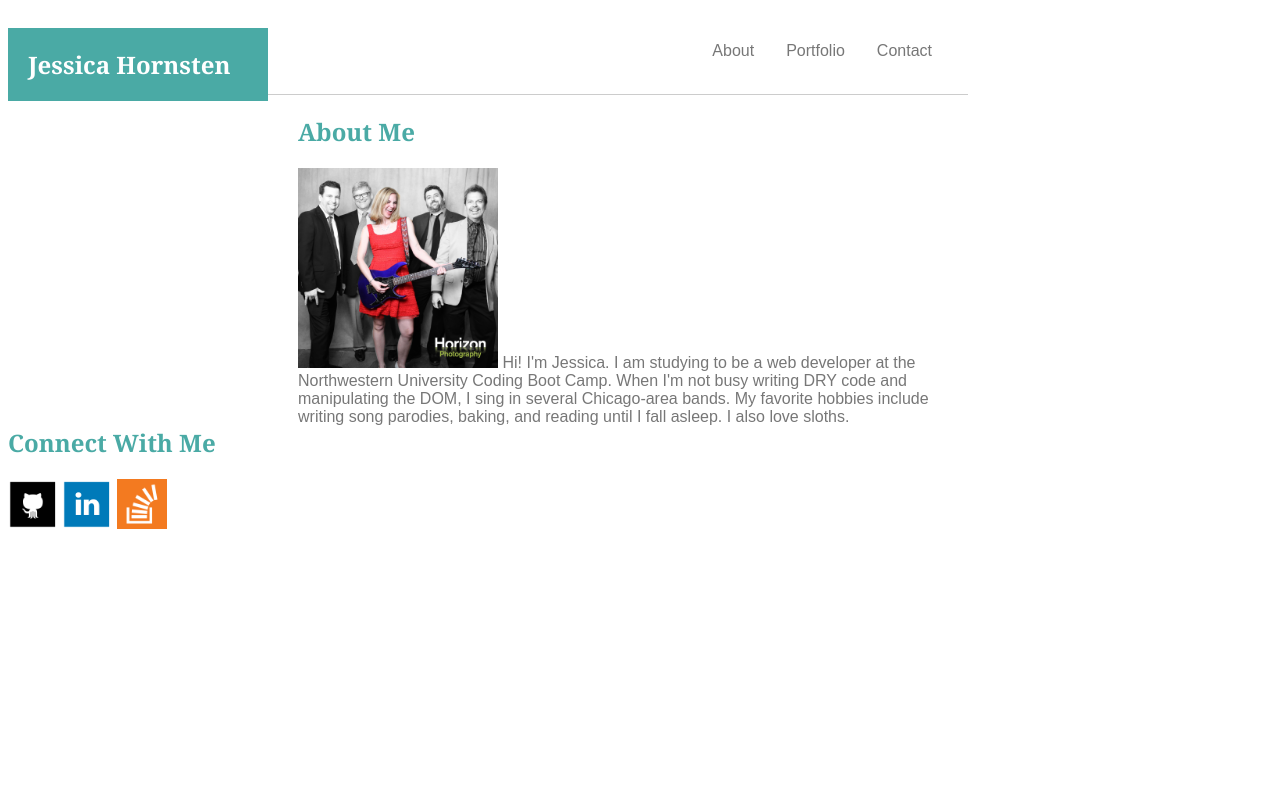
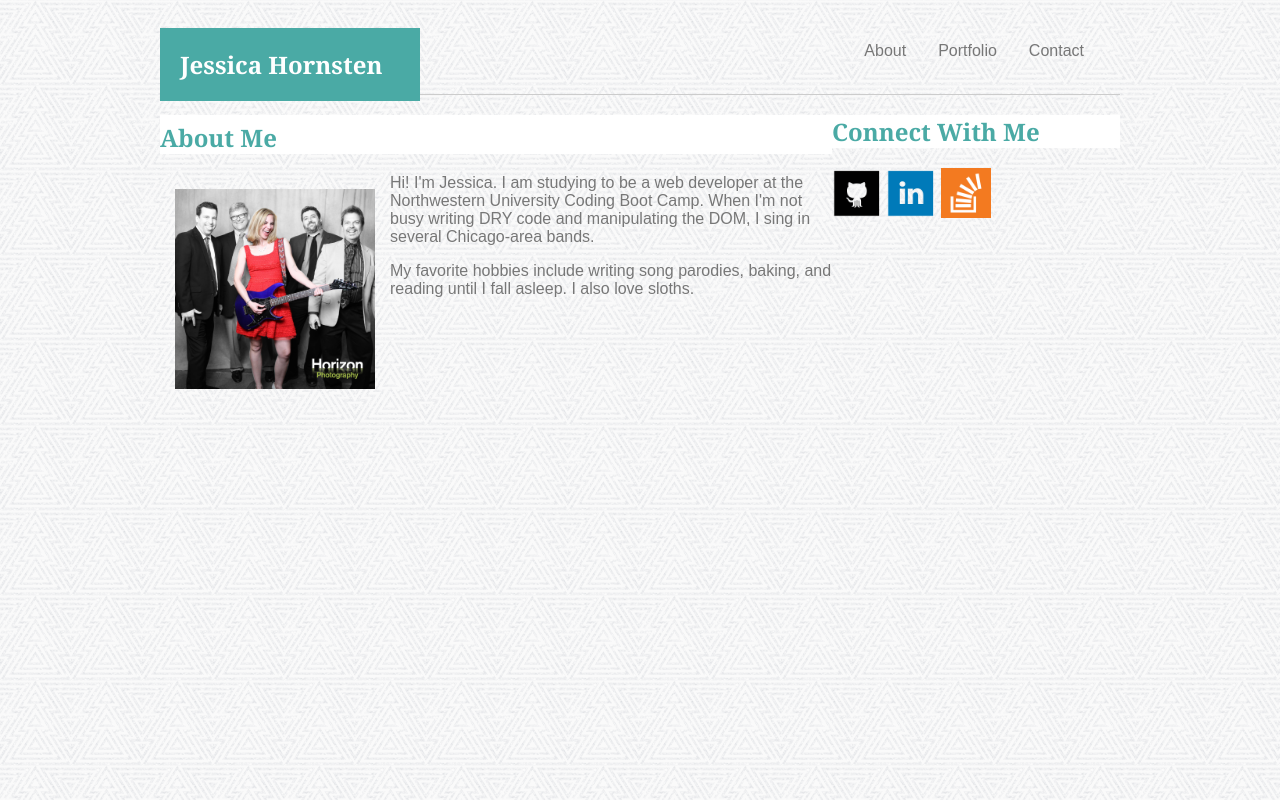
Before and after one commit to hornsten/Basic-Portfolio, a plain HTML site: page index.html in a window 1280 px wide. Drawn offline with Linux system fonts and the light colour scheme.

Commit message:
fixes background and formatting in CSS

```diff
--- a/assets/css/style.css
+++ b/assets/css/style.css
@@ -42,15 +42,19 @@ li a {
     text-decoration: none;
 }
 
-/* Change the link color to #111 (black) on hover */
+
 li a:hover {
     background-color: #4aaaa5;
 }
 
+.bio {
+	width: 70%;
+	float: left;
+}
 #pic {
 	height: 200px;
 	width: 200px;
-	display: inline-block;
+	margin: 15px;
 }
 
 img {
@@ -62,20 +66,14 @@ img {
 body {
 	font-family: 'Arial', 'Helvetica Neue', Helvetica, sans-serif;
 	color: #777777;
-	width: 960px;
 
-
+	background-image: url('../images/new_year_background.png');
 
 }
 
-#main-bio {
-	width: 650px;
-	background-color: #ffffff;
-	float: left;
-	display: inline;
+.container {
+	width: 960px;
+	margin: 0 auto;
 }
 
-p {
-	width: 100px;
-	display: inline;
-}
+.intro {float:left;}
--- a/index.html
+++ b/index.html
@@ -3,26 +3,26 @@
 <head>
 	<title>Index</title>
 	<link rel="stylesheet" type="text/css" href="assets/css/style.css">
+
 </head>
 <body>
 	<div class="container">
 		<section id="header">
-			<div>
 			<h1 id="brand">Jessica Hornsten</h1>
 				<ul>
  					<li><a href="#contact">Contact</a></li>
  					<li><a href="#portfolio">Portfolio</a></li>
  					<li><a href="#index">About</a></li>
 				</ul>
-				</div>
 		</section>
 
 		<section id="main-bio">
+			<div class="bio">
 			<h1>About Me</h1>
-			<img id="pic" src="assets/images/JFB_Promo_Photo.jpg" alt="profile picture">
+			<img id="pic" class="intro" src="assets/images/JFB_Promo_Photo.jpg" alt="profile picture">
 			<p>Hi!  I'm Jessica.  I am studying to be a web developer at the Northwestern University Coding Boot Camp.  When I'm not busy writing DRY code and manipulating the DOM, I sing in several Chicago-area bands.</p>
 			<p>My favorite hobbies include writing song parodies, baking, and reading until I fall asleep.  I also love sloths.</p>
-
+			</div>
 
 		</section>
 
```
Also changed, not shown: assets/images/new_year_background.png (added).
